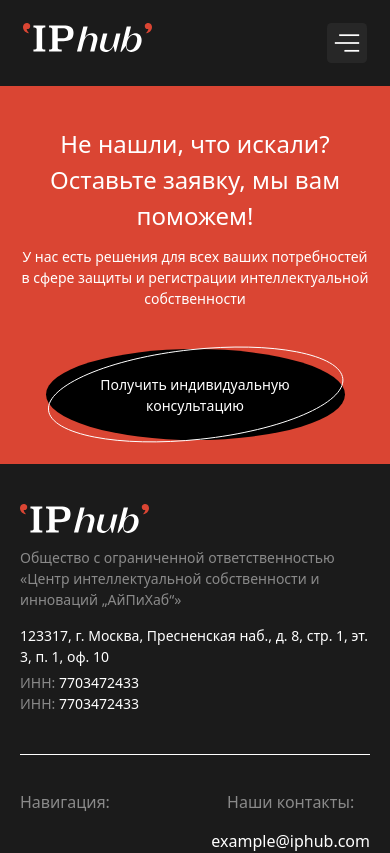
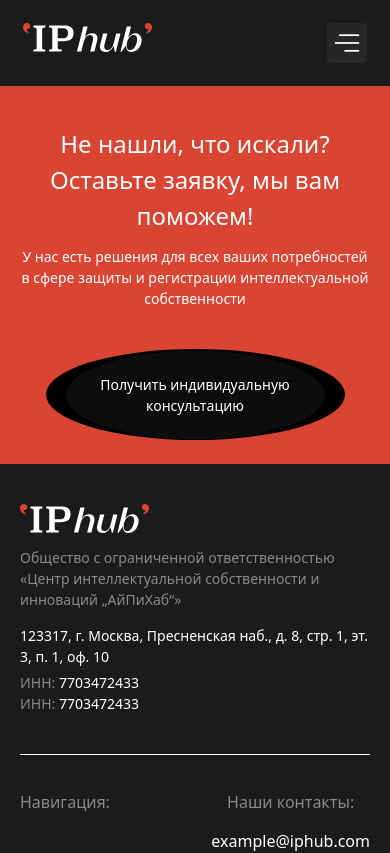
Before and after one commit to buranJ/IP, a React (Vite) app: page /cases in a window 390 px wide. Shown: the top 853 px of the page. Built offline with nearby package versions, Linux system fonts and the light colour scheme.

Commit message:
доработки

```diff
--- a/src/components/Acardion/index.jsx
+++ b/src/components/Acardion/index.jsx
@@ -59,10 +59,10 @@ function Acardion() {
                                     ${openIndex === index ? "bg-[#2a2a2a]" : "bg-[#1a1a1a]"}`}
                                 >
                                     <button
-                                        className="faq__question flex justify-between items-center w-full text-left p-[20px] text-[18px] text-white"
+                                        className="faq__question flex justify-between items-center w-full cursor-pointer text-left p-[20px] text-[18px]  text-white"
                                         onClick={() => toggleOpen(index)}
                                     >
-                                        <span>{faq.question}</span>
+                                        <span  >{faq.question}</span>
                                         <Arrow direction={openIndex === index ? "up" : "down"} />
                                     </button>
                                 </div>
--- a/src/components/Bisness/index.jsx
+++ b/src/components/Bisness/index.jsx
@@ -31,7 +31,7 @@ function Bisness() {
 
                     {showButton && (
                         <Circle>
-                            Все услуги <img src={arrow} alt="Стрелка" />
+                           <p>Все услуги</p><img src={arrow} className="group-hover:transform group-hover:translate-x-10 duration-500 transform translate-x-7 " alt="Стрелка" />
                         </Circle>
                     )}
                 </div>
--- a/src/components/Button/Circle/index.jsx
+++ b/src/components/Button/Circle/index.jsx
@@ -1,9 +1,5 @@
-
-function Circle({ children }) {
-
+export default function Circle({ children }) {
     return (
-        <button className="circle text-[#DA4533] font-medium text-[16px] text-center bg-transparent px-[21px] py-[11px] rounded-[100%] border-solid border-[1px] border-red border-red flex gap-[4px] items-center">{children}
+        <button className="circle text-[#DA4533] flex gap-[4px] font-medium text-[16px]  bg-transparent px-[21px] py-[11px] rounded-[100%] border border-red   group    cursor-pointer items-center">{children}
         </button>)
 }
-
-export default Circle
--- a/src/components/Button/Elipse/index.jsx
+++ b/src/components/Button/Elipse/index.jsx
@@ -1,9 +1,11 @@
-function Elipse({ bg, children }) {
+function Elipse({ bg, children, wrap = "relative z-10 " }) {
 
   return (
-    <button style={{ background: bg }} className="elipse text-[14px] md:text-[16px] px-[20px] py-[23px] rounded-[100%] text-white">
+    <button style={{ background: bg }} className={` ${wrap} cursor-pointer elipse text-[14px] md:text-[16px]  max-w-[259px] px-[20px] py-[23px] rounded-[100%] text-white`}>
+      <span class=" absolute inset-0 hover:border hover:border-white  rounded-[100%] scale-104  -rotate-8 duration-80 "></span>
       {children}
     </button>
+
   );
 }
 
--- a/src/components/Cards/style.scss
+++ b/src/components/Cards/style.scss
@@ -131,6 +131,7 @@
     height: 40px;
     border-radius: 5px;
     border: 1px solid #ccc;
+    outline: none;
     width: 100%;
 }
 
--- a/src/components/Consultation/index.jsx
+++ b/src/components/Consultation/index.jsx
@@ -1,5 +1,5 @@
 import './style.scss'
-
+import Elipse from "../Button/Elipse"
 import Defaultimg1 from '../../assets/img/Consultation/consul__img1.svg'
 import Defaultimg2 from '../../assets/img/Consultation/consul__img2.svg'
 import Defaultimg3 from '../../assets/img/Consultation/consul__img3.svg'
@@ -20,11 +20,9 @@ function Consultation({
                     <div className="consultation__get relative  bg-black mt-[40px]
         w-[299px] h-[91px] flex items-center text-center
                justify-center rounded-[100%] text-white text-[14px] font-medium md:text-[16px]">
-                        <span className="consultation__text">Получить индивидуальную<br />консультацию</span>
-                        <svg className='consultation__svg absolute md:hidden '
-                            width="297" height="97" viewBox="0 0 297 97" fill="none" xmlns="http://www.w3.org/2000/svg">
-                            <path d="M295.837 32.7322C296.477 38.7429 293.12 44.9896 286.271 51.159C279.432 57.3191 269.194 63.3236 256.295 68.8345C230.503 79.8539 194.178 88.8545 153.438 93.209C112.698 97.5635 75.2965 96.4433 47.7651 91.1235C33.9962 88.463 22.725 84.7576 14.7436 80.1815C6.75021 75.5985 2.15355 70.202 1.51381 64.1913C0.87408 58.1806 4.23152 51.9339 11.0805 45.7645C17.9192 39.6043 28.1569 33.5999 41.0561 28.089C66.8486 17.0696 103.173 8.06898 143.913 3.71447C184.653 -0.640043 222.055 0.480202 249.586 5.79995C263.355 8.46043 274.626 12.1659 282.608 16.7419C290.601 21.3249 295.198 26.7214 295.837 32.7322Z" stroke="white" />
-                        </svg>
+                        <Elipse>
+                         <p  > Получить индивидуальную консультацию</p>
+                        </Elipse>
                     </div>
                 </div>
                 <div className="consultation__img hidden md:flex  lg:ml-[200px]">
--- a/src/components/Hero/index.jsx
+++ b/src/components/Hero/index.jsx
@@ -13,9 +13,10 @@ function Hero() {
                         <p className="hero__pre-title text-center md:text-left xl:t-[8px] xl:pb-[16px] text-[14px] xl:text-[16px] text-gray-500 font-medium uppercase">ВАШ IP ПАРТНЕР</p>
                         <h1 className="hero__title text-center md:text-left text-[34px] font-medium text-white xl:text-[55px]">Интеллектуальная <span className="italic">собственность</span></h1>
                         <p className="hero__description max-w-[320px] lg:max-w-[598px] mt-[10px] font-light text-[14px] md:text-[18px] text-gray-500 text-center md:text-left lg:mt-[16px]">Индивидуальные правовые решения для защиты и охраны ваших нематериальных активов в России и за рубежом</p>
-                        <div className="hero__btns mt-[15px] mb-[60px] lg:mt-[48px] lg:mb-[206px] flex flex-col items-center gap-[15px] md:flex-row md:gap-10">
-                            <Elipse bg='red'>Получить индивидуальную консультацию</Elipse>
-                            <Circle>Все услуги <img src={arrow} alt="more btn" /></Circle>
+                        <div className="hero__btns mt-[15px] mb-[60px]     lg:mt-[48px] lg:mb-[206px] flex flex-col items-center gap-[15px] md:flex-row md:gap-10">
+                            <Elipse bg='#DA4533'   >Получить индивидуальную консультацию</Elipse>
+
+                            <Circle>Все услуги <img src={arrow} alt="more btn  " className="group-hover:transform group-hover:translate-x-10 transform translate-x-7 duration-500" /></Circle>
                         </div>
                     </div>
                     <div className="hero__image hidden md:block md:ml-[90px]"><img src={heroImg} alt="smth" /></div>
--- a/src/components/RedButton/index.jsx
+++ b/src/components/RedButton/index.jsx
@@ -3,9 +3,9 @@ import './redbutton.scss'
 const RedButton = ({children}) => {
     return (
            <button
-                className="hero__btn2 mt-[20px] self-center  relative border border-[#da4533] rounded-[100%] w-[135px] h-[41px]">
+                className="hero__btn2 mt-[20px] self-center group cursor-pointer relative border border-[#da4533] rounded-[100%] w-[135px] h-[41px]">
                     <span className='button2__text text-sm font-medium text-[#da4533] text-center'>{children}</span>
-                    <svg className='btn2__for__svg absolute  top-[17px] left-[115px]'
+                    <svg className='btn2__for__svg absolute  top-[15px] group-hover:transform group-hover:translate-x-1.5 cursor-pointer duration-500 left-[115px]'
                      width="31" height="8" viewBox="0 0 31 8" fill="none" xmlns="http://www.w3.org/2000/svg">
           <path d="M30.3536 4.35355C30.5488 4.15829 30.5488 3.84171 30.3536 3.64644L27.1716 0.464464C26.9763 0.269202 26.6597 0.269202 26.4645 0.464464C26.2692 0.659726 26.2692 0.976308 26.4645 1.17157L29.2929 4L26.4645 6.82842C26.2692 7.02369 26.2692 7.34027 26.4645 7.53553C26.6597 7.73079 26.9763 7.73079 27.1716 7.53553L30.3536 4.35355ZM4.37114e-08 4.5L30 4.5L30 3.5L-4.37114e-08 3.5L4.37114e-08 4.5Z" fill="#DA4533" />
         </svg>
--- a/src/pages/ProdCase/ProductCase.jsx
+++ b/src/pages/ProdCase/ProductCase.jsx
@@ -24,7 +24,7 @@ function ProdCase() {
                                 Полный цикл регистрации обозначения в качестве товарного знака, начиная от подачи заявки, заканчивая получением Свидетельства.
                             </p>
                             <div className="mt-6">
-                                <Elipse bg="red" className="px-6 py-3 text-lg font-medium transition duration-300 ease-in-out transform hover:scale-105">
+                                <Elipse bg="#DA4533" className="px-6 py-3 text-lg font-medium transition duration-300 ease-in-out transform hover:scale-105">
                                     Получить индивидуальную <br /> консультацию
                                 </Elipse>
                             </div>
```
Also changed, not shown: src/components/Cards/index.jsx (+7 -4 lines), src/components/Cases/index.jsx (+5 -5 lines), src/components/Quiz/index.jsx (+6 -6 lines).
